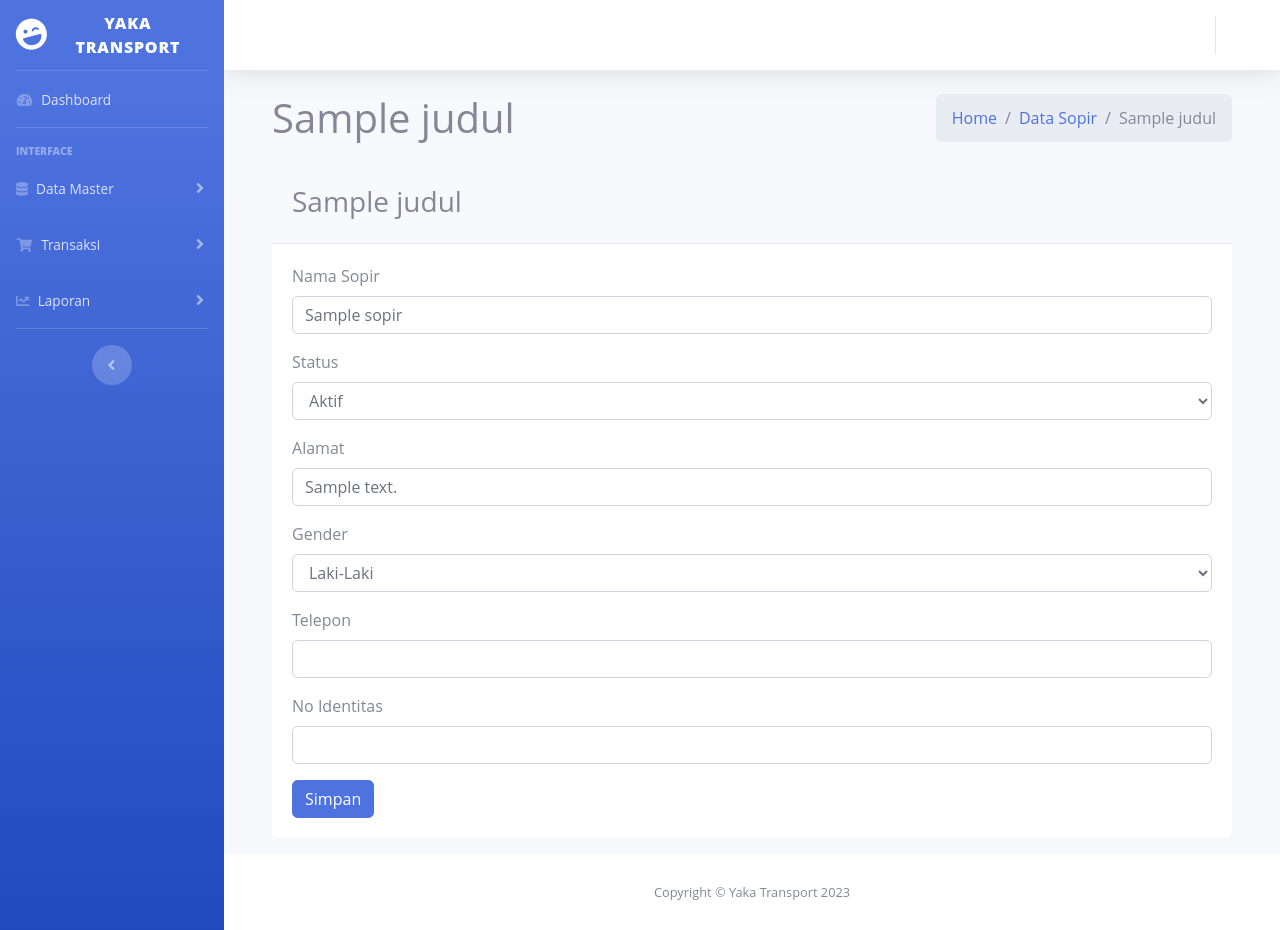
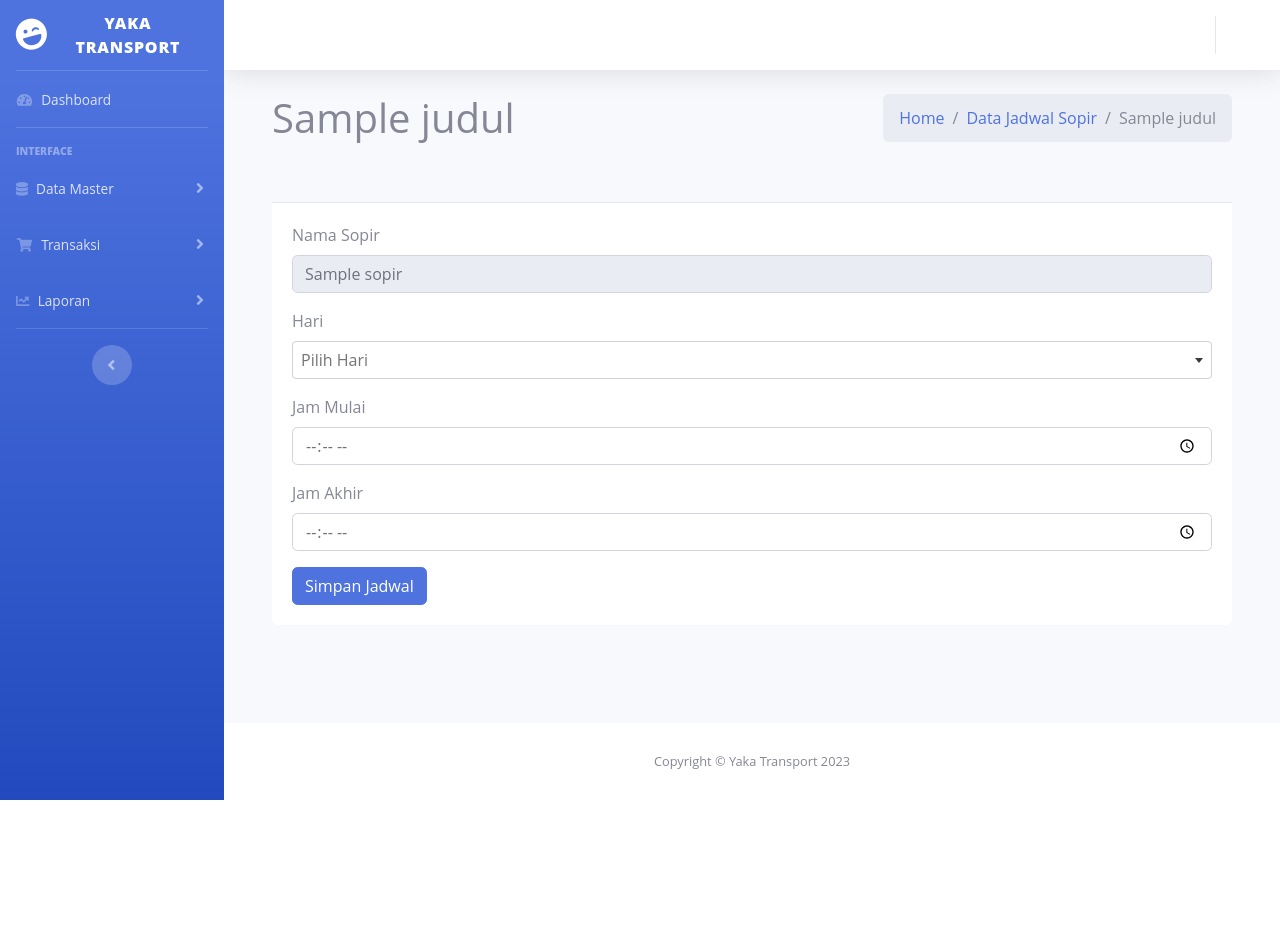
Before and after one commit to barahweb/apprental, a CodeIgniter 4 app: template app/Views/datamaster/jadwalsopir/edit.php in a window 1280 px wide. After the commit the page ends 800 px from the top, so only its background shows below. Run offline with PHP 8.4 and a stand-in for CodeIgniter, Linux system fonts and the light colour scheme; the template is opened without the code that fills it: most values are stand-ins (such as "Sample title", 1, 10 or a date in 2020); data that the repository does not hold is empty; some libraries are stand-ins or nearby versions.

Commit message:
CRUD jadwal sopir done

```diff
--- a/app/Views/datamaster/jadwalsopir/edit.php
+++ b/app/Views/datamaster/jadwalsopir/edit.php
@@ -10,7 +10,7 @@
             <div class="col-sm-6">
                 <ol class="breadcrumb float-sm-right">
                     <li class="breadcrumb-item"><a href="/home">Home</a></li>
-                    <li class="breadcrumb-item"><a href="/sopir">Data Sopir</a></li>
+                    <li class="breadcrumb-item"><a href="/jadwal_sopir">Data Jadwal Sopir</a></li>
                     <li class="breadcrumb-item active"> <?= $judul; ?></li>
                 </ol>
             </div><!-- /.col -->
@@ -23,56 +23,47 @@
         <div class="card card-default color-palette-box">
             <div class="card-header">
                 <h3 class="card-title">
-                    <?= $judul; ?>
                 </h3>
             </div>
             <div class="card-body">
-                <?php foreach ($sopir as $us) : ?>
-                    <form action="/ubah_sopir/<?= $us['id_sopir']; ?>" method="post" enctype="multipart/form-data">
+            <form action="/ubah_jadwal_sopir/<?= $sopir['id_jadwal'];?>" method="post">
+
                 <label for="Nama Sopir">Nama Sopir</label>
                 <div class="input-group mb-3">
-                            <input type="text" class="form-control" name="nama_sopir" autocomplete="off" value="<?= $us['nama_sopir']; ?>" required>
+                    <input type="text" name="sopir" value="<?= $sopir['nama_sopir']; ?>" class="form-control" readonly>
                 </div>
-                        <label for="status">Status</label>
+
+                <label for="Hari">Hari</label>
                 <div class="input-group mb-3">
-                            <select class="form-control" id="status" name="status" required>
-                                <option <?php if ($us['status'] == "Aktif") {
-                                            echo "selected";
-                                        } ?> value="Aktif">Aktif</option>
-                                <option <?php if ($us['status'] == "Tidak Aktif") {
-                                            echo "selected";
-                                        } ?> value="Tidak Aktif">Tidak Aktif</option>
+                    <select name="hari" id="hari" data-placeholder="Pilih Hari" data-width="100%" class="form-control select2" required>
+                        <option value=""></option>
+                        <option value="Senin" <?= $sopir['hari'] == 'Senin' ? 'selected' : ''; ?>>Senin</option>
+                        <option value="Selasa" <?= $sopir['hari'] == 'Selasa' ? 'selected' : ''; ?>>Selasa</option>
+                        <option value="Rabu" <?= $sopir['hari'] == 'Rabu' ? 'selected' : ''; ?>>Rabu</option>
+                        <option value="Kamis" <?= $sopir['hari'] == 'Kamis' ? 'selected' : ''; ?>>Kamis</option>
+                        <option value="Jumat" <?= $sopir['hari'] == 'Jumat' ? 'selected' : ''; ?>>Jumat</option>
+                        <option value="Sabtu" <?= $sopir['hari'] == 'Sabtu' ? 'selected' : ''; ?>>Sabtu</option>
+                        <option value="Minggu" <?= $sopir['hari'] == 'Minggu' ? 'selected' : ''; ?>>Minggu</option>
                     </select>
                 </div>
-                        <label for="Alamat">Alamat</label>
+
+
+                <label for="Jam Mulai">Jam Mulai</label>
                 <div class="input-group mb-3">
-                            <input type="text" class="form-control" name="alamat" autocomplete="off" value="<?= $us['alamat']; ?>" required>
+                    <input type="time" placeholder="Jam Mulai" name="jamMulai" value="<?php echo date($sopir['jam_mulai']); ?>" class="form-control" />
                 </div>
-                        <label for="Gender">Gender</label>
+
+                <label for="Jam Akhir">Jam Akhir</label>
                 <div class="input-group mb-3">
-                            <select class="form-control" id="gender" name="gender" required>
-                                <option <?php if ($us['gender'] == "Laki-Laki") {
-                                            echo "selected";
-                                        } ?> value="Laki-Laki">Laki-Laki</option>
-                                <option <?php if ($us['gender'] == "Perempuan") {
-                                            echo "selected";
-                                        } ?> value="Perempuan">Perempuan</option>
-                            </select>
+                    <input type="time" placeholder="Jam Akhir" name="jamAkhir" value="<?php echo date($sopir['jam_akhir']) ?>" class="form-control" />
                 </div>
-                        <label for="Telepon">Telepon</label>
-                        <div class="input-group mb-3">
-                            <input type="text" class="form-control" name="no_telepon" autocomplete="off" value="<?= $us['no_telepon']; ?>" onkeypress="return event.charCode >= 48 && event.charCode <=57" required>
-                        </div>
-                        <label for="No Identitas">No Identitas</label>
-                        <div class="input-group mb-3">
-                            <input type="text" class="form-control" name="no_ktp" autocomplete="off" value="<?= $us['no_ktp']; ?>" onkeypress="return event.charCode >= 48 && event.charCode <=57" required>
-                        </div>
+
+
                 <div>
-                            <button type="submit" class="btn btn-primary">Simpan</button>
+                    <button type="submit" class="btn btn-primary">Simpan Jadwal</button>
                 </div>
                 <!-- /.row -->
                 </form>
-                <?php endforeach; ?>
             </div>
             <!-- /.card-body -->
         </div>
```
Also changed, not shown: app/Controllers/c_jadwalsopir.php (+25 -21 lines), app/Views/datamaster/jadwalsopir/add.php (+27 -23 lines), app/Views/datamaster/jadwalsopir/view.php (+31 -16 lines). Lines whose indentation alone changed are shown as unchanged.
